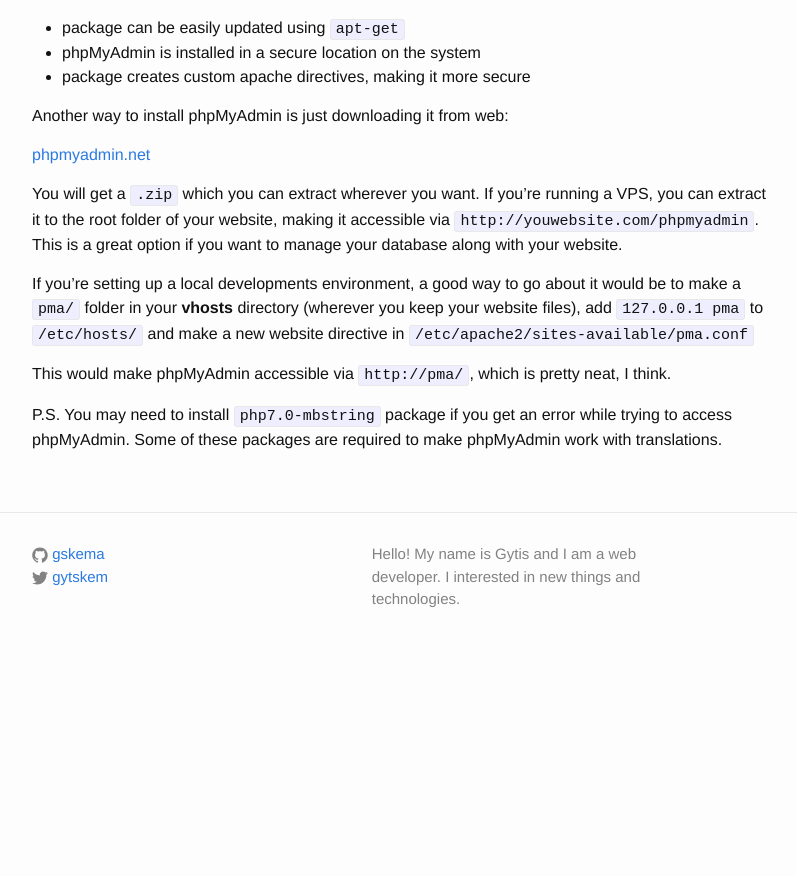
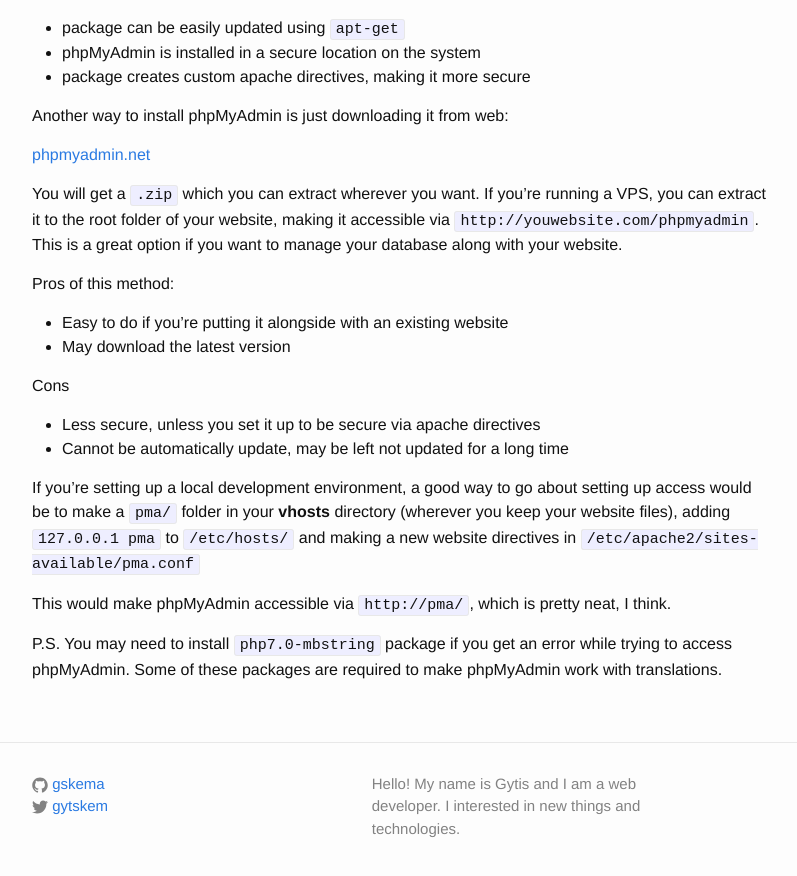
Before and after one commit to gskema/gskema.github.io, a Jekyll site: the page built from _posts/2016-02-18-how-to-install-php7-lamp-server-on-ubuntu.md, in a window 1280 px wide and 900 px high, scrolled down 4581 px. Shown: the top 876 px of the window, without its empty margins (238-1035 px from the left). Built offline with Jekyll 4.4.1, drawn with Linux system fonts in a browser that asks for light colours; comment, search, counter and statistics services are not loaded; before the commit the page ends 5252 px from its top, so only the background shows below that.

Commit message:
[*] Pros and cons of pma extraction method

```diff
--- a/_posts/2016-02-18-how-to-install-php7-lamp-server-on-ubuntu.md
+++ b/_posts/2016-02-18-how-to-install-php7-lamp-server-on-ubuntu.md
@@ -213,9 +213,19 @@
 This is a great option if you want to manage your database along with
 your website.
 
-If you're setting up a local developments environment, a good way to go about it
+Pros of this method:
+
+ - Easy to do if you're putting it alongside with an existing website
+ - May download the latest version
+
+Cons
+
+ - Less secure, unless you set it up to be secure via apache directives
+ - Cannot be automatically update, may be left not updated for a long time
+
+If you're setting up a local development environment, a good way to go about setting up access
 would be to make a `pma/` folder in your **vhosts** directory (wherever you keep your website files),
-add `127.0.0.1 pma` to `/etc/hosts/` and make a new website directive in
+adding `127.0.0.1 pma` to `/etc/hosts/` and making a new website directives in
 `/etc/apache2/sites-available/pma.conf`
 
 This would make phpMyAdmin accessible via `http://pma/`,
```
